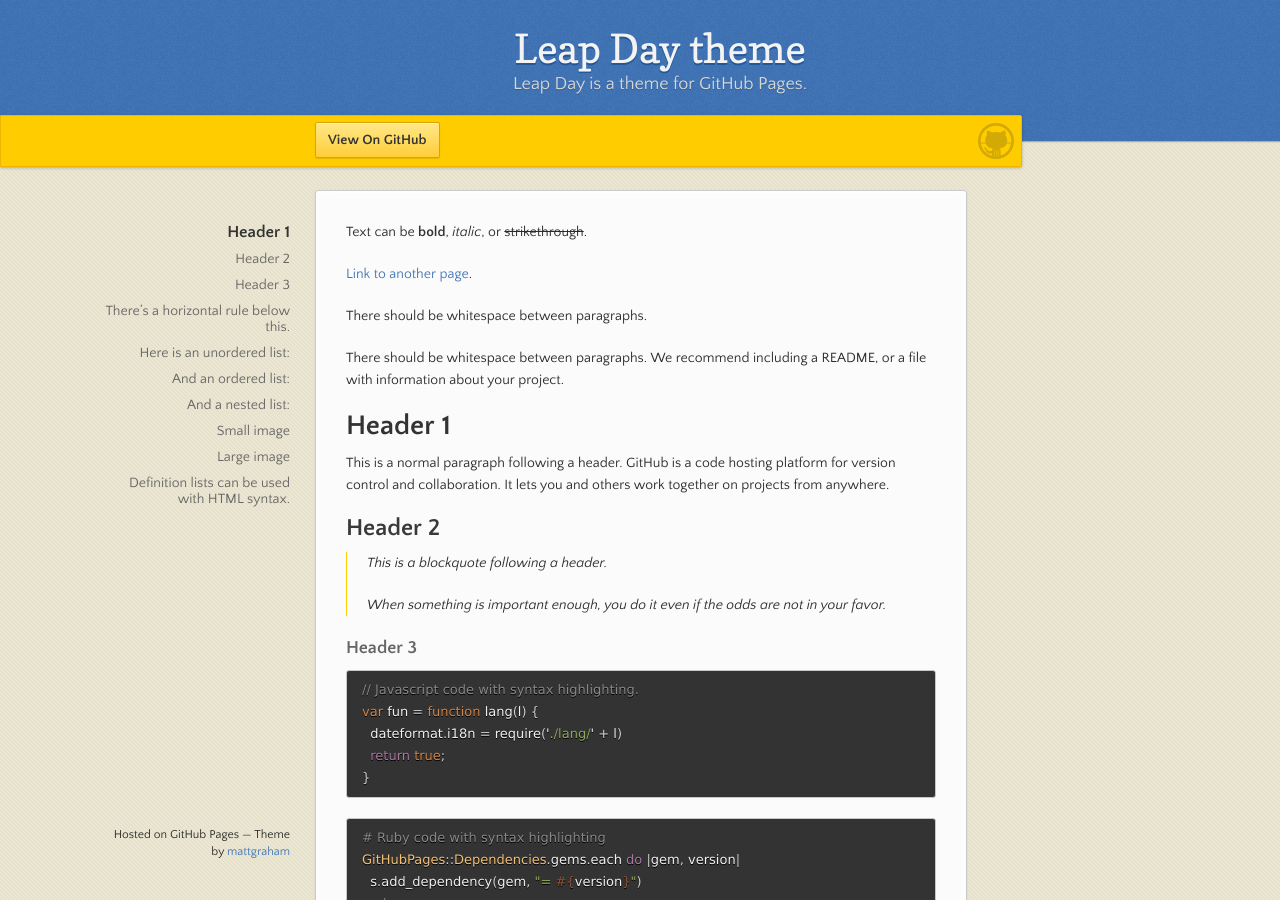
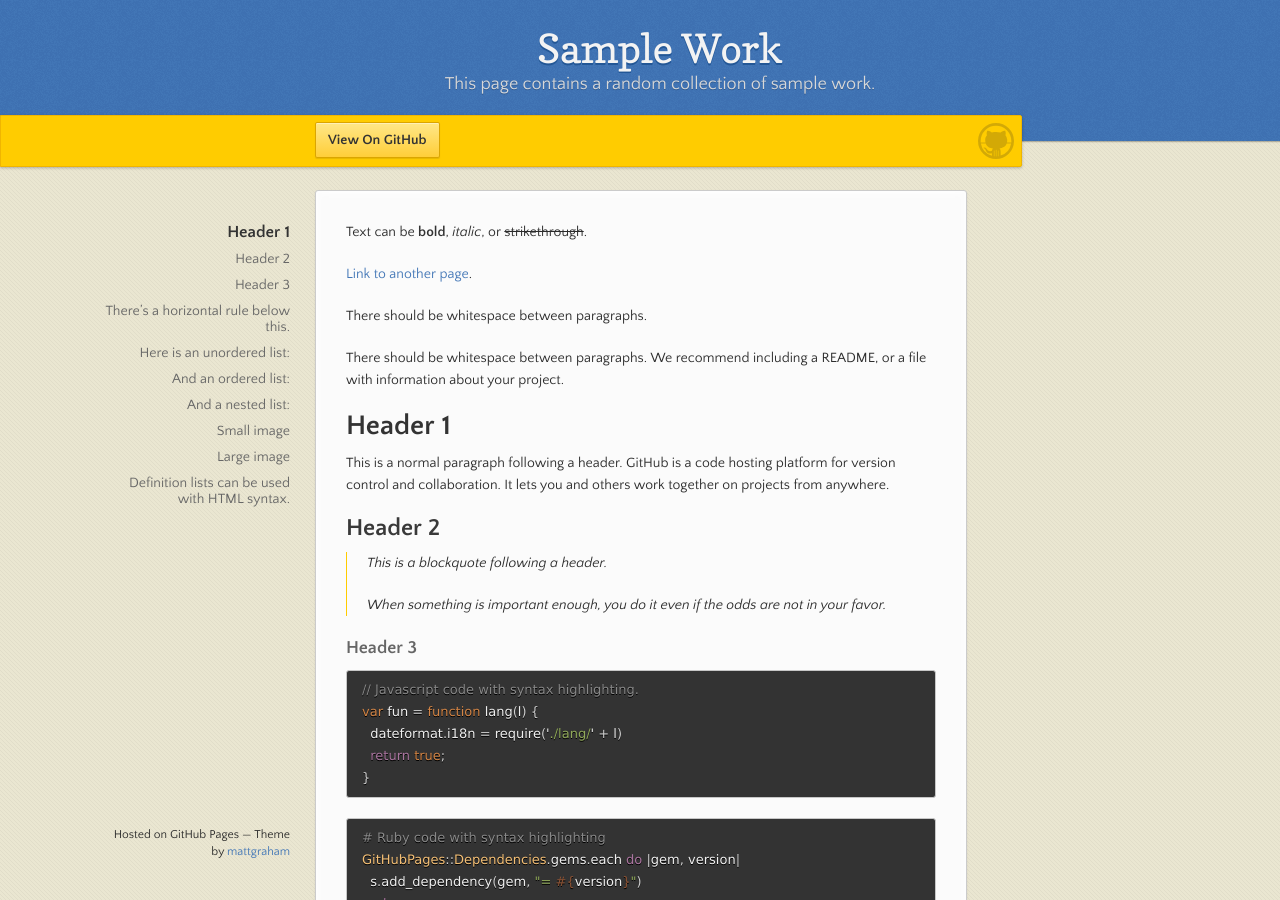
Before and after one commit to abaethke/abaethke.github.io, a Jekyll site: the page built from index.md, in a window 1280 px wide and 900 px high. Built offline with Jekyll 4.4.1, drawn with Linux system fonts in a browser that asks for light colours; our own code applies the rules of GitHub Pages for plain Markdown files.

Commit message:
Update _config.yml

```diff
--- a/_config.yml
+++ b/_config.yml
@@ -1,5 +1,5 @@
-title: Leap Day theme
-description: Leap Day is a theme for GitHub Pages.
+title: Sample Work
+description: This page contains a random collection of sample work.
 show_downloads: false
 google_analytics:
 theme: jekyll-theme-leap-day
```
